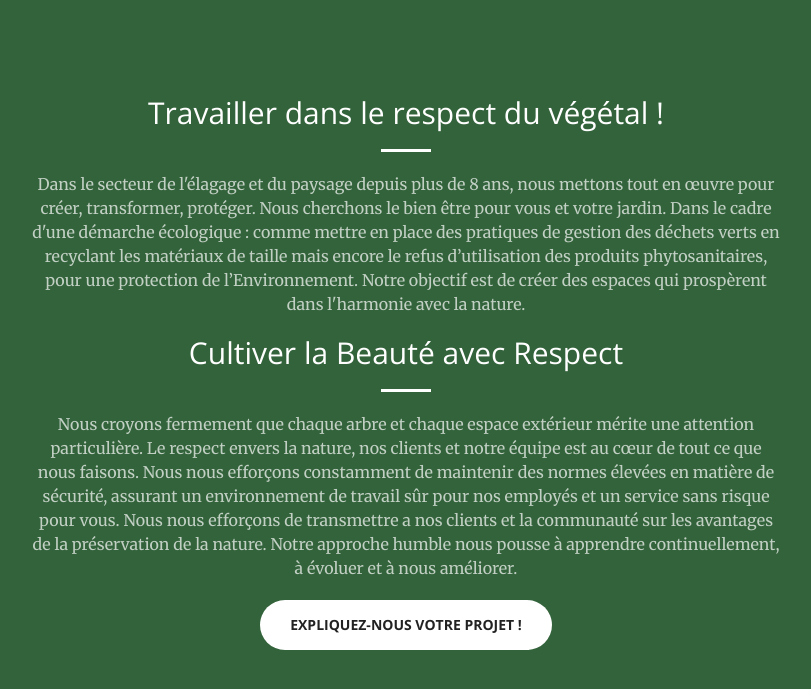
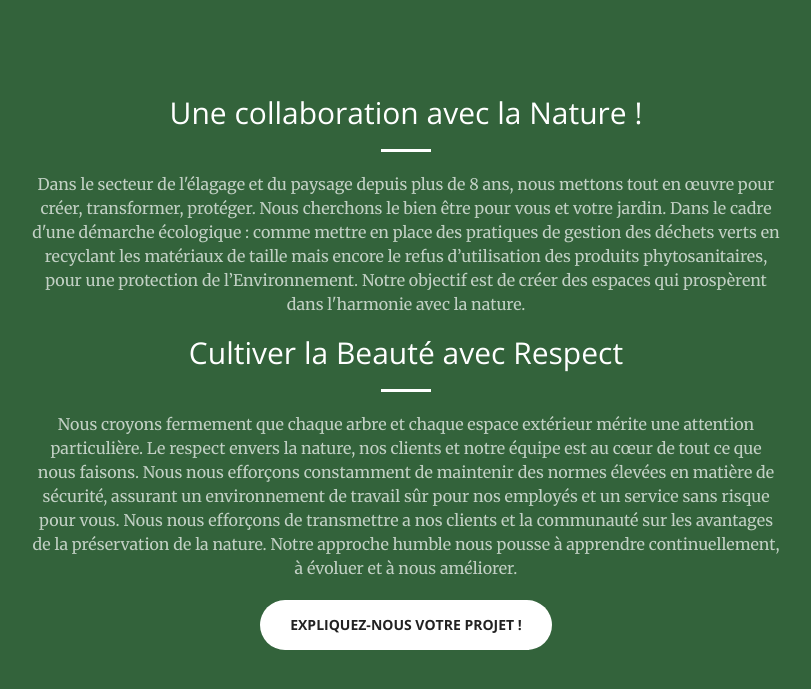
Before and after one commit to 3Abres/3Abres.github.io, a Jekyll site: the page built from index.html, in a window 1280 px wide and 900 px high, scrolled down 736 px, cut to the strip 168-857 px from the top of the window. Shown: the whole strip, without its empty margins (234-1045 px from the left). Built offline with Jekyll 4.4.1, drawn with Linux system fonts in a browser that asks for light colours.

Commit message:
Update call-to-action.html

```diff
--- a/_includes/call-to-action.html
+++ b/_includes/call-to-action.html
@@ -2,7 +2,7 @@
     <div class="container">
         <div class="row">
             <div class="col-lg-8 col-lg-offset-2 text-center">
-                <h2 class="section-heading"> Travailler dans le respect du végétal !</h2>
+                <h2 class="section-heading"> Une collaboration avec la Nature !</h2>
                 <hr class="light">
                 <p class="text-faded"> Dans le secteur de l'élagage et du paysage depuis plus de 8 ans, nous mettons tout en œuvre pour créer, transformer, protéger. Nous cherchons le bien être pour vous et votre jardin. Dans le cadre d'une démarche écologique : comme mettre en place des pratiques de gestion des déchets verts en recyclant les matériaux de taille mais encore le refus d’utilisation des produits phytosanitaires, pour une protection de l’Environnement. Notre objectif est de créer des espaces qui prospèrent dans l'harmonie avec la nature.
 </p>
```
